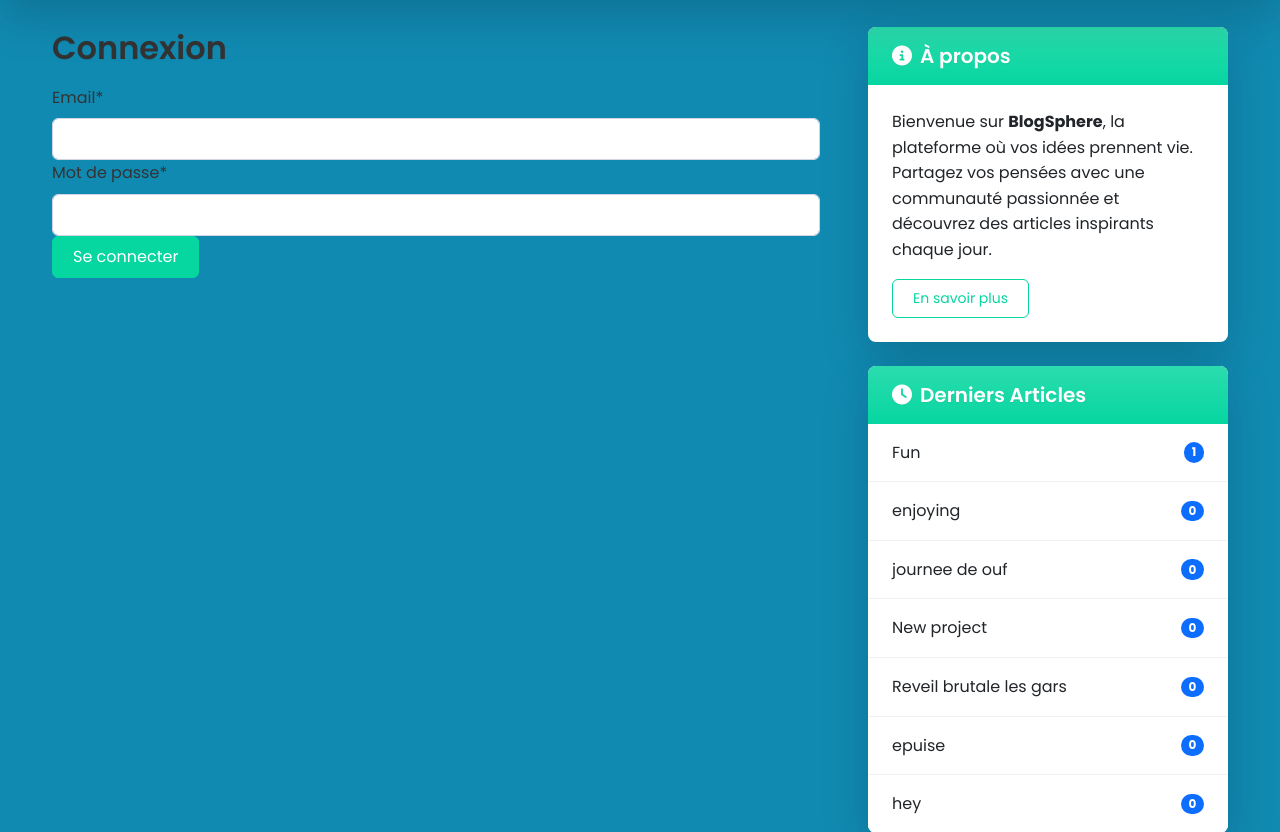
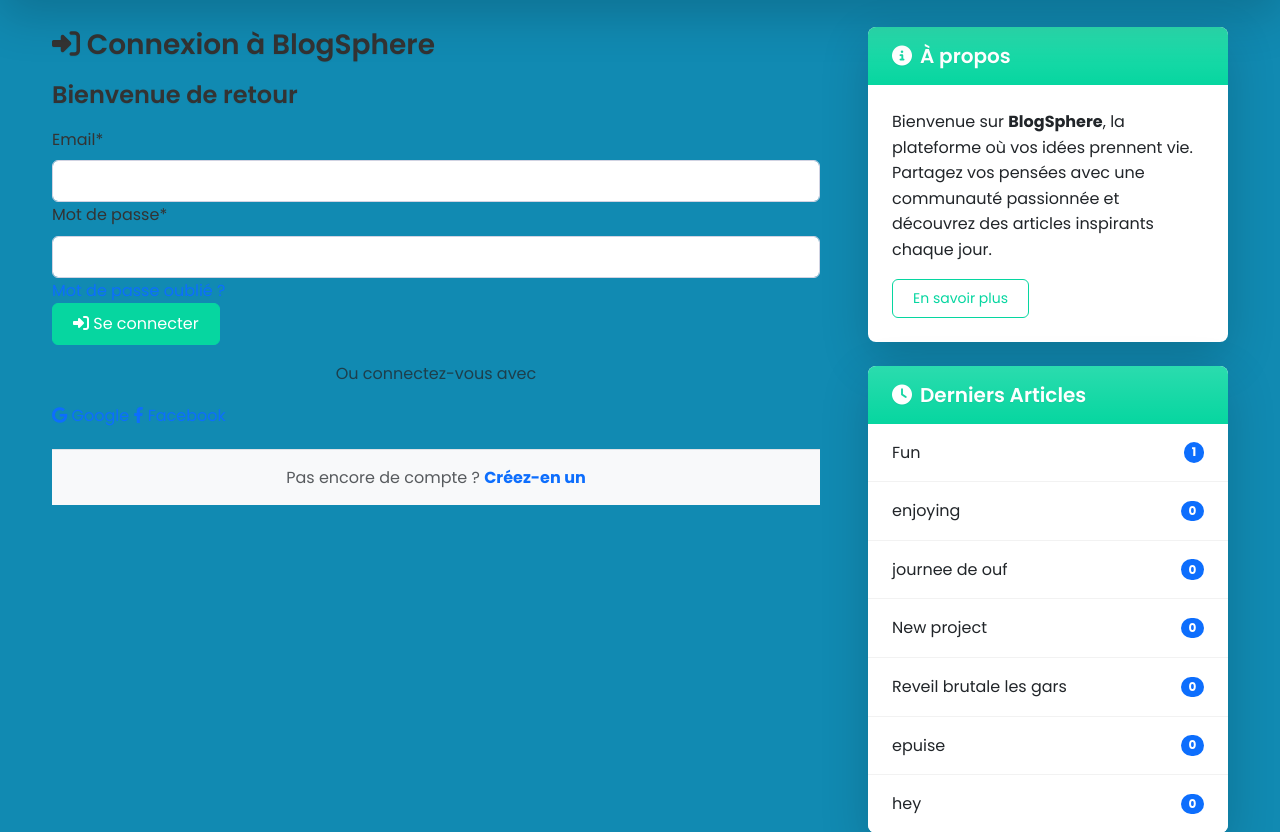
Before and after one commit to nguembu/blogPlatform, a Django app: template accounts/templates/login.html in a window 1280 px wide. Shown: the part 93-925 px from the top of the page. Run offline with Django 5.2, Linux system fonts and the light colour scheme; data comes from the database, SQL or seed files in the repository; both versions use the stored data as it was after the commit; tables that the repository leaves empty hold one stand-in row (values such as "Sample post"); the template is opened without the code that fills it: values that come from a table or form of the project are taken from there, most other values are stand-ins (such as "Sample title", 1, 10 or a date in 2020); some libraries are stand-ins or nearby versions.

Commit message:
Amélioration des templates de connexion et d'inscription, ajout d'une nouvelle image de post

```diff
--- a/accounts/templates/login.html
+++ b/accounts/templates/login.html
@@ -1,11 +1,80 @@
 {% extends "blog/base.html" %}
 {% load crispy_forms_tags %}
 
+{% block title %}Connexion | BlogSphere{% endblock %}
+
+
 {% block content %}
-<h2>Connexion</h2>
-<form method="post">
-  {% csrf_token %}
-  {{ form|crispy }}
-  <button type="submit" class="btn btn-primary">Se connecter</button>
-</form>
+<div class="login-container">
+    <div class="login-card animate__animated animate__fadeIn">
+        <div class="login-header">
+            <h3><i class="fas fa-sign-in-alt"></i> Connexion à BlogSphere</h3>
+        </div>
+        <div class="login-body">
+            <h4 class="login-title">Bienvenue de retour</h4>
+
+            <form method="POST" action="{% url 'login' %}" id="login-form" novalidate>
+                {% csrf_token %}
+                {% if form.non_field_errors %}
+                    <div class="error-message">{{ form.non_field_errors.0 }}</div>
+                {% endif %}
+                <div class="form-group">
+                    {{ form.email|as_crispy_field }}
+                    {% if form.email.errors %}
+                        <div class="error-message">{{ form.email.errors.0 }}</div>
+                    {% endif %}
+                </div>
+                <div class="form-group">
+                    {{ form.password|as_crispy_field }}
+                    {% if form.password.errors %}
+                        <div class="error-message">{{ form.password.errors.0 }}</div>
+                    {% endif %}
+                    <a href="{% url 'password_reset' %}" class="password-reset-link">Mot de passe oublié ?</a>
+                </div>
+                <button type="submit" class="btn btn-primary login-btn mb-3">
+                    <i class="fas fa-sign-in-alt"></i> Se connecter
+                </button>
+                <div class="social-login">
+                    <p class="text-center text-muted mb-3">Ou connectez-vous avec</p>
+                    <a href="{% url 'social:begin' 'google-oauth2' %}" class="social-btn google-btn">
+                        <i class="fab fa-google"></i> Google
+                    </a>
+                    <a href="{% url 'social:begin' 'facebook' %}" class="social-btn facebook-btn">
+                        <i class="fab fa-facebook-f"></i> Facebook
+                    </a>
+                </div>
+            </form>
+
+            <div class="login-footer">
+                <p class="text-muted mb-0">Pas encore de compte ?
+                    <a href="{% url 'register' %}" class="text-primary">Créez-en un</a>
+                </p>
+            </div>
+        </div>
+    </div>
+</div>
 {% endblock %}
+
+{% block extra_js %}
+<script>
+    document.addEventListener('DOMContentLoaded', function() {
+        const inputs = document.querySelectorAll('.form-control');
+        inputs.forEach(input => {
+            input.addEventListener('focus', function() {
+                this.parentElement.classList.add('animate__animated', 'animate__pulse');
+            });
+            input.addEventListener('blur', function() {
+                this.parentElement.classList.remove('animate__animated', 'animate__pulse');
+            });
+        });
+
+        // Si tu veux gérer la soumission via JS, décommente ci-dessous
+        /*
+        document.getElementById('login-form').addEventListener('submit', function(e) {
+            // e.preventDefault();
+            // Ajoute ici ton code AJAX si besoin
+        });
+        */
+    });
+</script>
+{% endblock %}
--- a/blog/templates/blog/login.html
+++ b/blog/templates/blog/login.html
@@ -3,11 +3,6 @@
 
 {% block title %}Connexion | BlogSphere{% endblock %}
 
-{% block extra_css %}
-<style>
-    /* ... styles inchangés ... */
-</style>
-{% endblock %}
 
 {% block content %}
 <div class="login-container">
--- a/blog/templates/blog/register.html
+++ b/blog/templates/blog/register.html
@@ -141,7 +141,7 @@
                             {% for field in form %}
                                 <div class="form-group">
                                     {{ field.label_tag }}
-                                    {{ field|add_class:"form-control" }}
+                                    {{ field }}
                                     {% if field.help_text %}
                                         <small class="form-text text-muted">{{ field.help_text }}</small>
                                     {% endif %}
```
Also changed, not shown: db.sqlite3, media/post_images/tan_QnJ8qAx.jpg (added).
